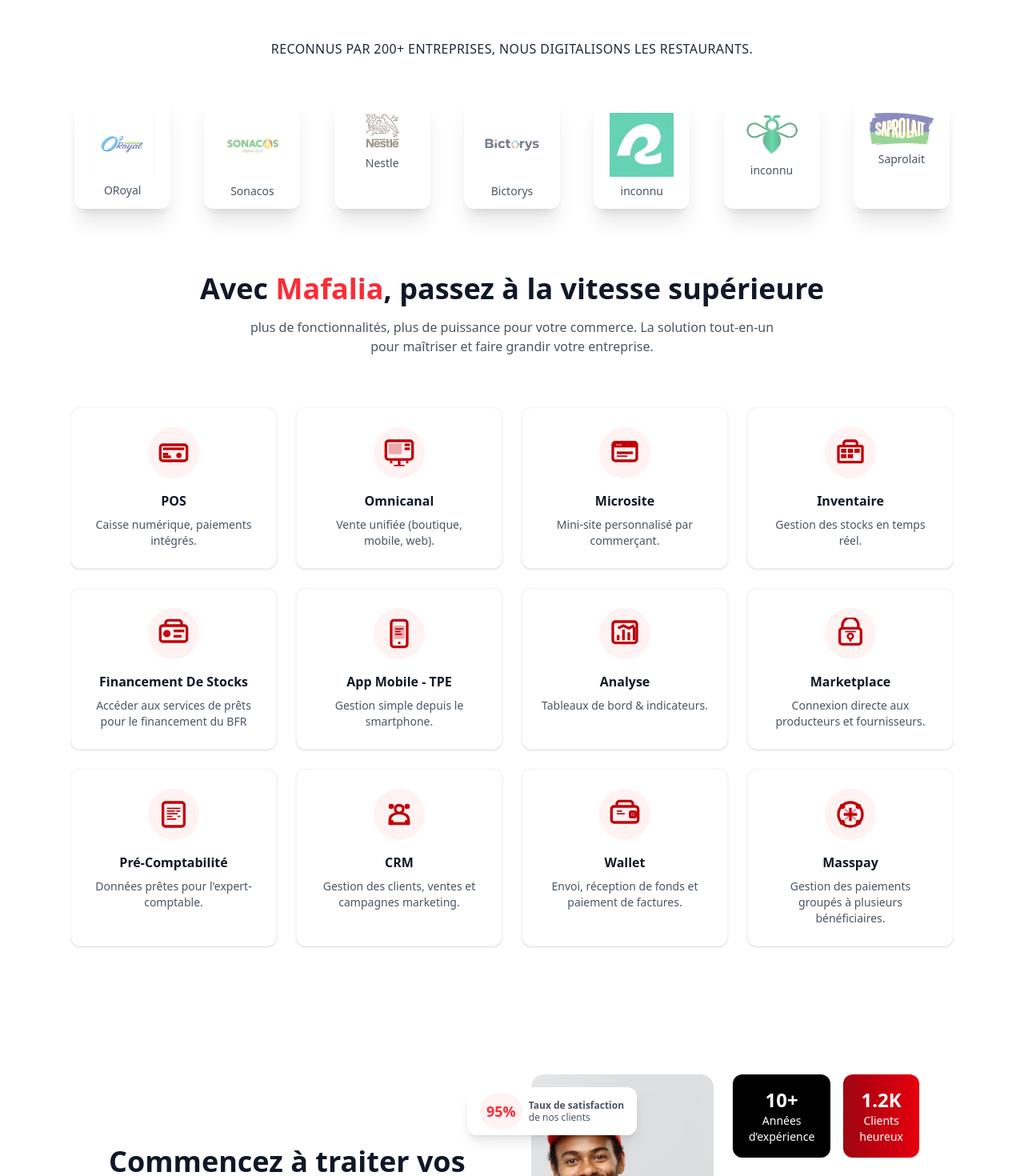
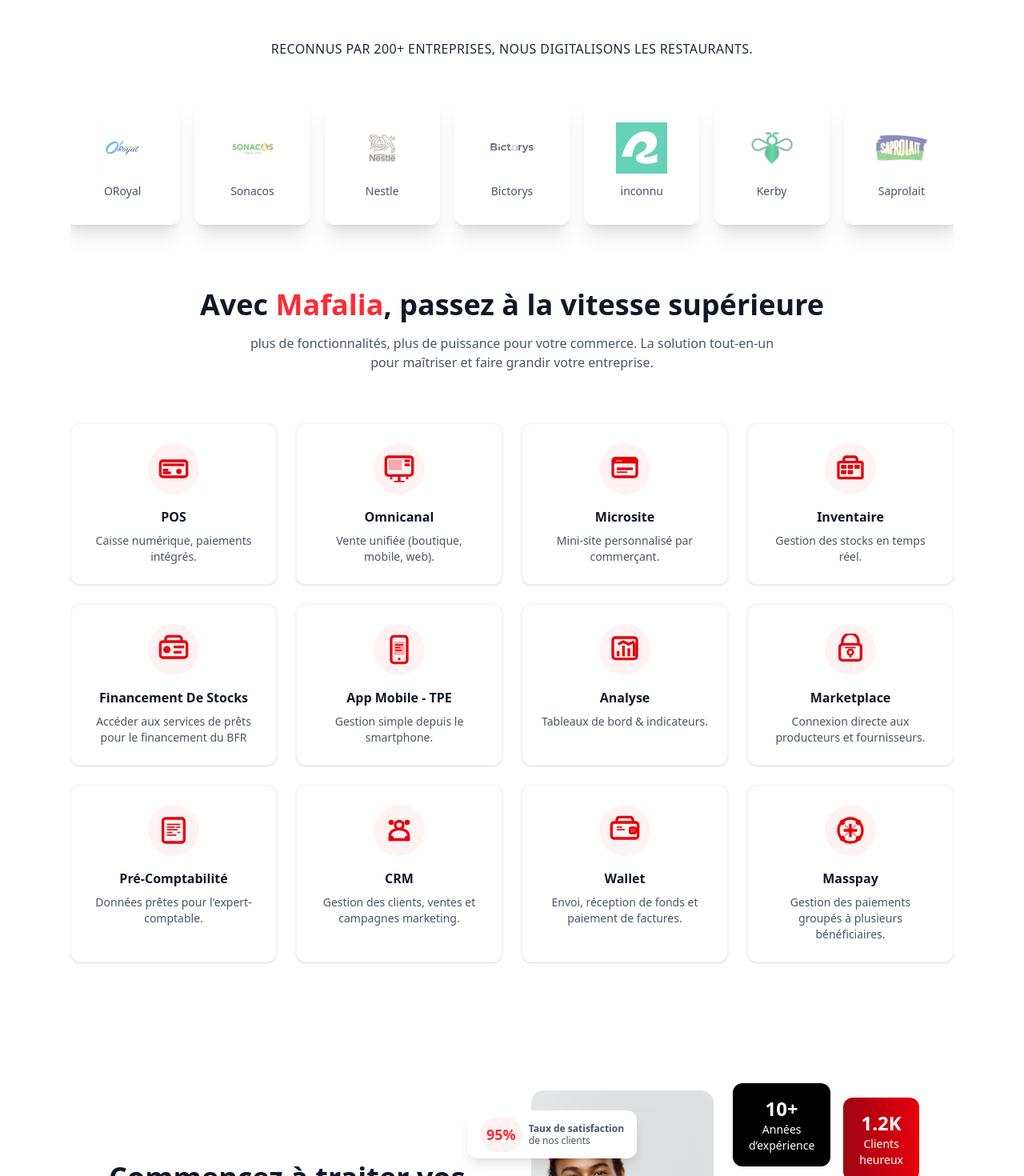
Before and after one commit to MilkCoder26/test, a React (Vite) app: page / in a window 1280 px wide. Shown: the part 660-2130 px from the top of the page at 80% size. Built offline with nearby package versions, Linux system fonts and the light colour scheme.

Commit message:
add animations

```diff
--- a/src/components/BenefitsProgram.tsx
+++ b/src/components/BenefitsProgram.tsx
@@ -101,7 +101,9 @@
             className="bg-white rounded-xl p-8 shadow-lg hover:shadow-xl transition-shadow duration-300 border border-gray-100"
           >
             <div className="flex items-center mb-6">
-              <div className="flex-shrink-0 mr-4">{benefit.icon}</div>
+              <div className="flex-shrink-0 mr-4 bg-red-50 rounded-4xl p-2">
+                {benefit.icon}
+              </div>
               <h3 className="text-xl font-semibold text-gray-900 leading-tight">
                 {benefit.title}
               </h3>
--- a/src/components/Section1.tsx
+++ b/src/components/Section1.tsx
@@ -4,7 +4,7 @@
 import nestleLogo from "../assets/nestle-logo.jpg";
 import bictorysLogo from "../assets/bictorys-logo.jpg";
 import ILogo from "../assets/1.jpg";
-import OLogo from "../assets/2.jpg";
+import kerbyLogo from "../assets/kerby-logo.jpg";
 import saprolaitLogo from "../assets/saprolait-logo.jpg";
 import { Link } from "react-router";
 
@@ -15,7 +15,7 @@
     { name: "Nestle", logo: nestleLogo },
     { name: "Bictorys", logo: bictorysLogo },
     { name: "inconnu", logo: ILogo },
-    { name: "inconnu", logo: OLogo },
+    { name: "Kerby", logo: kerbyLogo },
     { name: "Saprolait", logo: saprolaitLogo },
   ];
   return (
@@ -83,10 +83,14 @@
           {companies.map((company, index) => (
             <div
               key={index}
-              className="group flex flex-col items-center space-y-2 p-5 w-30 h-35 shadow-xl rounded-xl hover:bg-gray-50 transition-all duration-300 transform hover:scale-105"
+              className="group flex flex-col items-center justify-center text-center p-5 w-36 h-40 bg-white shadow-xl rounded-xl hover:bg-gray-50 transition-all duration-300 transform hover:scale-105"
             >
-              <div className="text-3xl opacity-60 group-hover:opacity-100 transition-opacity">
-                <img src={company.logo} alt={company.logo} />
+              <div className="w-16 h-16 mb-3 flex items-center justify-center opacity-60 group-hover:opacity-100 transition-opacity">
+                <img
+                  src={company.logo}
+                  alt={company.name}
+                  className="w-full h-full object-contain"
+                />
               </div>
               <span className="text-sm font-medium text-gray-600 group-hover:text-gray-900 transition-colors">
                 {company.name}
--- a/src/components/Section2.tsx
+++ b/src/components/Section2.tsx
@@ -24,62 +24,62 @@
   {
     title: "POS",
     description: "Caisse numérique, paiements intégrés.",
-    icon: <POSIcon className="w-10 h-10 text-red-700" />,
+    icon: <POSIcon className="w-10 h-10 text-red-600" />,
   },
   {
     title: "Omnicanal",
     description: "Vente unifiée (boutique, mobile, web).",
-    icon: <OmnichannelIcon className="w-10 h-10 text-red-700" />,
+    icon: <OmnichannelIcon className="w-10 h-10 text-red-600" />,
   },
   {
     title: "Microsite",
     description: "Mini-site personnalisé par commerçant.",
-    icon: <MicrositeIcon className="w-10 h-10 text-red-700" />,
+    icon: <MicrositeIcon className="w-10 h-10 text-red-600" />,
   },
   {
     title: "Inventaire",
     description: "Gestion des stocks en temps réel.",
-    icon: <InventoryIcon className="w-10 h-10 text-red-700" />,
+    icon: <InventoryIcon className="w-10 h-10 text-red-600" />,
   },
   {
     title: "Financement De Stocks",
     description: "Accéder aux services de prêts pour le financement du BFR",
-    icon: <LoanIcon className="w-10 h-10 text-red-700" />,
+    icon: <LoanIcon className="w-10 h-10 text-red-600" />,
   },
   {
     title: "App Mobile - TPE",
     description: "Gestion simple depuis le smartphone.",
-    icon: <MobileIcon className="w-10 h-10 text-red-700" />,
+    icon: <MobileIcon className="w-10 h-10 text-red-600" />,
   },
   {
     title: "Analyse",
     description: "Tableaux de bord & indicateurs.",
-    icon: <AnalyticsIcon className="w-10 h-10 text-red-700" />,
+    icon: <AnalyticsIcon className="w-10 h-10 text-red-600" />,
   },
   {
     title: "Marketplace",
     description: "Connexion directe aux producteurs et fournisseurs.",
-    icon: <MarketplaceIcon className="w-10 h-10 text-red-700" />,
+    icon: <MarketplaceIcon className="w-10 h-10 text-red-600" />,
   },
   {
     title: "Pré-Comptabilité",
     description: "Données prêtes pour l'expert-comptable.",
-    icon: <AccountingIcon className="w-10 h-10 text-red-700" />,
+    icon: <AccountingIcon className="w-10 h-10 text-red-600" />,
   },
   {
     title: "CRM",
     description: "Gestion des clients, ventes et campagnes marketing.",
-    icon: <CRMIcon className="w-10 h-10 text-red-700" />,
+    icon: <CRMIcon className="w-10 h-10 text-red-600" />,
   },
   {
     title: "Wallet",
     description: "Envoi, réception de fonds et paiement de factures.",
-    icon: <WalletIcon className="w-10 h-10 text-red-700" />,
+    icon: <WalletIcon className="w-10 h-10 text-red-600" />,
   },
   {
     title: "Masspay",
     description: "Gestion des paiements groupés à plusieurs bénéficiaires.",
-    icon: <MasspayIcon className="w-10 h-10 text-red-700" />,
+    icon: <MasspayIcon className="w-10 h-10 text-red-600" />,
   },
 ];
 
--- a/src/components/Section3.tsx
+++ b/src/components/Section3.tsx
@@ -48,7 +48,7 @@
             />
 
             {/* Floating Satisfaction Badge */}
-            <div className="absolute top-4 -left-20 bg-white shadow-lg rounded-xl px-4 py-2 flex items-center gap-2 z-10">
+            <div className="absolute top-4 -left-20 bg-white shadow-lg rounded-xl px-4 py-2 flex items-center gap-2 z-10 animate-floatDown">
               <span className="text-red-500 font-bold text-lg bg-red-50 rounded-4xl p-2">
                 95%
               </span>
@@ -63,11 +63,11 @@
           <div className="flex flex-col gap-6 h-[460px]">
             {/* Stats */}
             <div className="flex gap-4">
-              <div className="flex-1 bg-black text-white rounded-xl px-5 py-4 text-center shadow">
+              <div className="flex-1 bg-black text-white rounded-xl px-5 py-4 text-center shadow animate-floatUp">
                 <p className="text-2xl font-bold">10+</p>
                 <p className="text-sm">Années d’expérience</p>
               </div>
-              <div className="flex-1 bg-linear-to-r from-red-800 to-red-600 text-white rounded-xl px-5 py-4 text-center shadow">
+              <div className="flex-1 bg-linear-to-r from-red-800 to-red-600 text-white rounded-xl px-5 py-4 text-center shadow animate-floatDown">
                 <p className="text-2xl font-bold">1.2K</p>
                 <p className="text-sm">Clients heureux</p>
               </div>
@@ -80,7 +80,7 @@
                 alt="Agriculteur"
                 className="w-full h-full object-cover rounded-xl"
               />
-              <div className="absolute bottom-4 -right-20 bg-white shadow-lg rounded-xl px-4 py-2 flex items-center gap-2">
+              <div className="absolute bottom-4 -right-10 bg-white shadow-lg rounded-xl px-4 py-2 flex items-center gap-2 animate-floatDown">
                 <span className="text-red-500 font-bold text-lg bg-red-50 rounded-4xl p-2">
                   95%
                 </span>
--- a/src/components/Section6.tsx
+++ b/src/components/Section6.tsx
@@ -61,14 +61,14 @@
             />
 
             {/* Floating Cards */}
-            <div className="absolute top-4 right-4 bg-white shadow-md px-4 py-2 rounded-xl text-xs text-gray-700 font-medium">
+            <div className="absolute top-4 right-4 bg-white shadow-md px-4 py-2 rounded-xl text-xs text-gray-700 font-medium animate-floatDown">
               <span className="text-red-500 font-bold">95%</span> Taux de
               satisfaction
               <br />
               <span className="text-[10px] text-gray-400">de nos clients</span>
             </div>
 
-            <div className="absolute -bottom-5 left-4 bg-white shadow-md px-4 py-2 rounded-xl text-xs text-gray-700 font-medium">
+            <div className="absolute -bottom-5 left-4 bg-white shadow-md px-4 py-2 rounded-xl text-xs text-gray-700 font-medium animate-floatUp">
               <span className="text-red-500 font-bold">95%</span> Taux de
               satisfaction
               <br />
--- a/src/index.css
+++ b/src/index.css
@@ -3,6 +3,8 @@
 @theme {
   --animate-marqueeLeft: marqueeLeft 30s linear infinite;
   --animate-marqueeRight: marqueeRight 30s linear infinite;
+  --animate-floatUp: slideUpDown 4s ease-in-out infinite;
+  --animate-floatDown: slideDownUp 4s ease-in-out infinite;
   @keyframes marqueeLeft {
     0% {
       transform: translateX(0%);
@@ -19,4 +21,20 @@
       transform: translateX(50%);
     }
   }
+  @keyframes slideUpDown {
+    0% 100% {
+      transform: translateY(0%);
+    }
+    50% {
+      transform: translateY(-12px);
+    }
+  }
+  @keyframes slideDownUp {
+    0% 100% {
+      transform: translateY(0%);
+    }
+    50% {
+      transform: translateY(12px);
+    }
+  }
 }
```
Also changed, not shown: src/assets/kerby-logo.jpg (renamed from src/assets/2.jpg).
